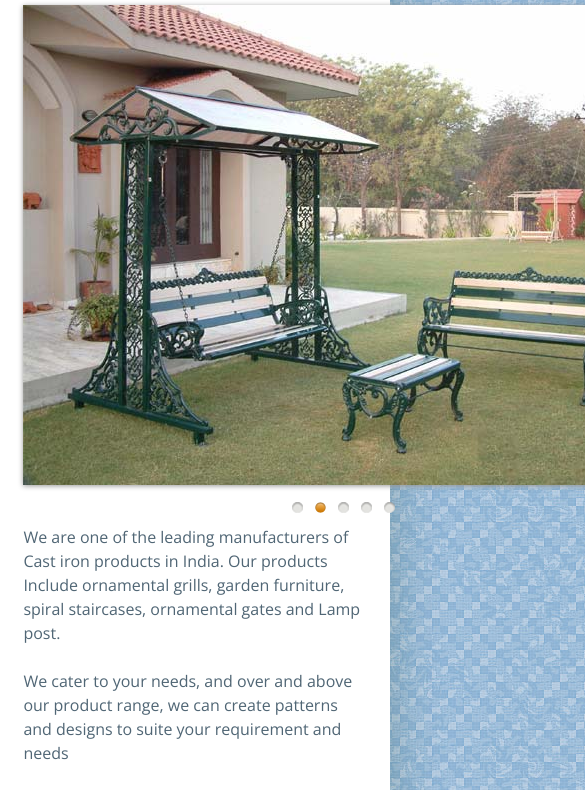
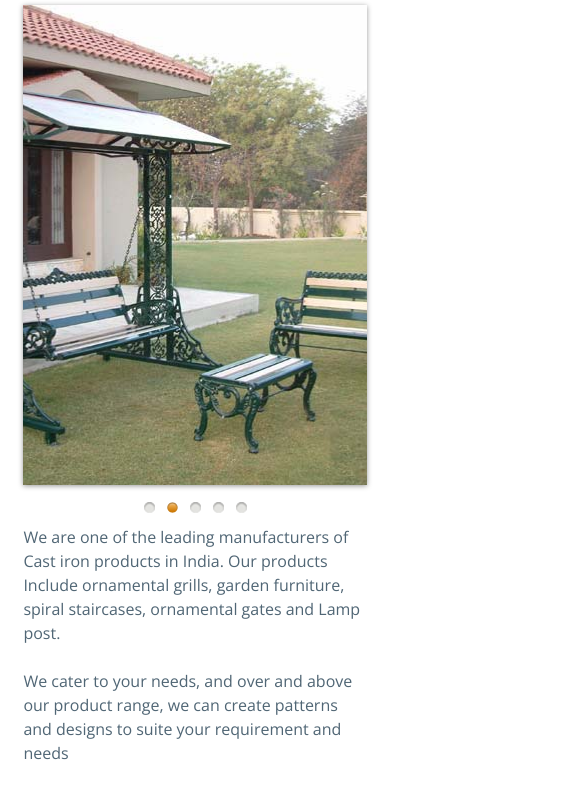
Before and after one commit to termvader/raj-inds-amd, a plain HTML site: page index.html in a window 390 px wide. Shown: the part 310-1100 px from the top of the page, 585 px wide, since content can reach past the window. Drawn offline with nearby package versions, Linux system fonts and the light colour scheme.

Commit message:
Made Slider Responsive

```diff
--- a/assets/js/js-image-slider.css
+++ b/assets/js/js-image-slider.css
@@ -8,8 +8,9 @@
 }
 
 #slider, #slider div.sliderInner {
-    width:640px;
+    max-width:640px;
     height:480px;/* Must be the same size as the slider images */
+    background-position: center center !important;
 }
 
 #slider {
```
